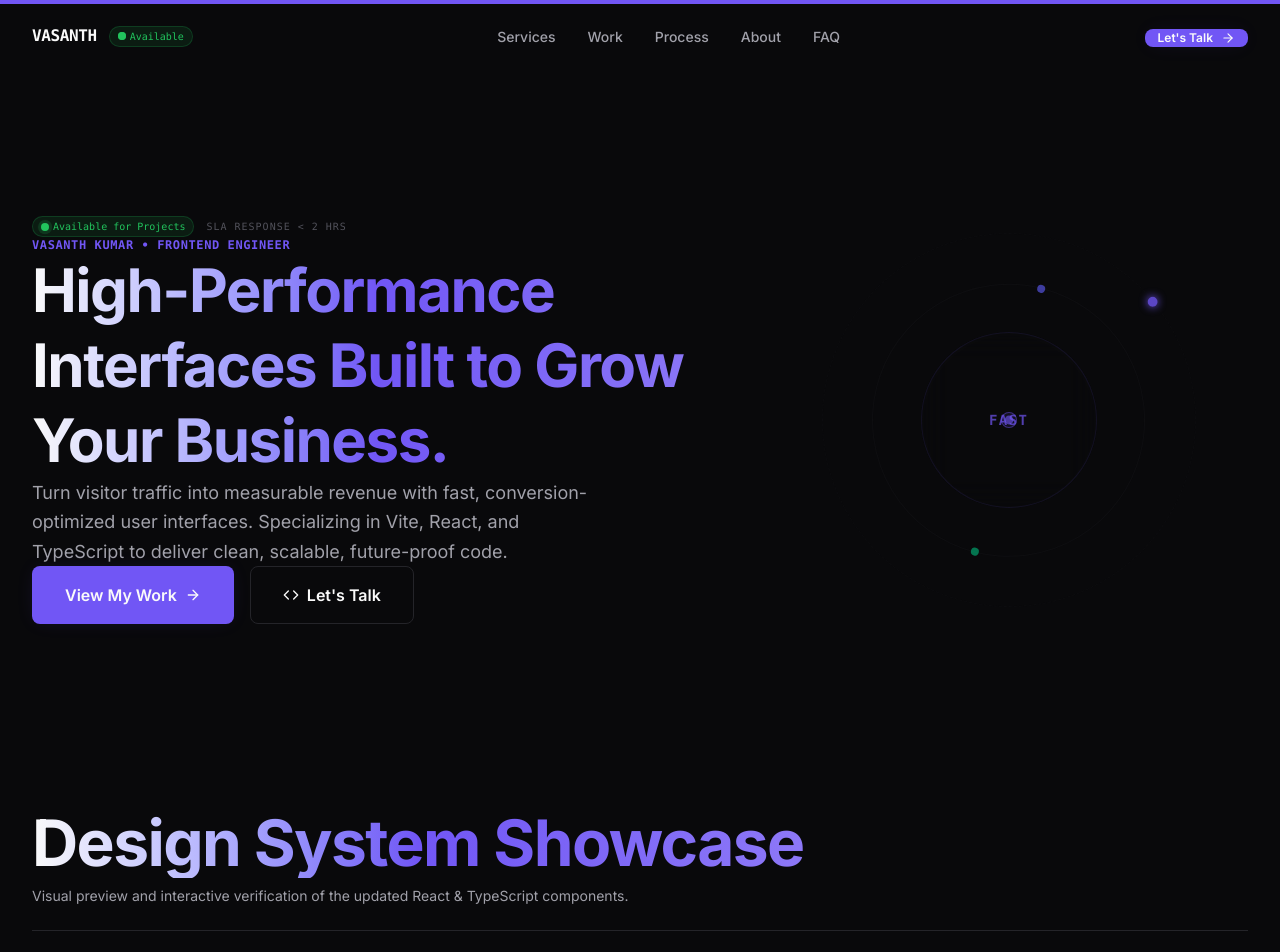
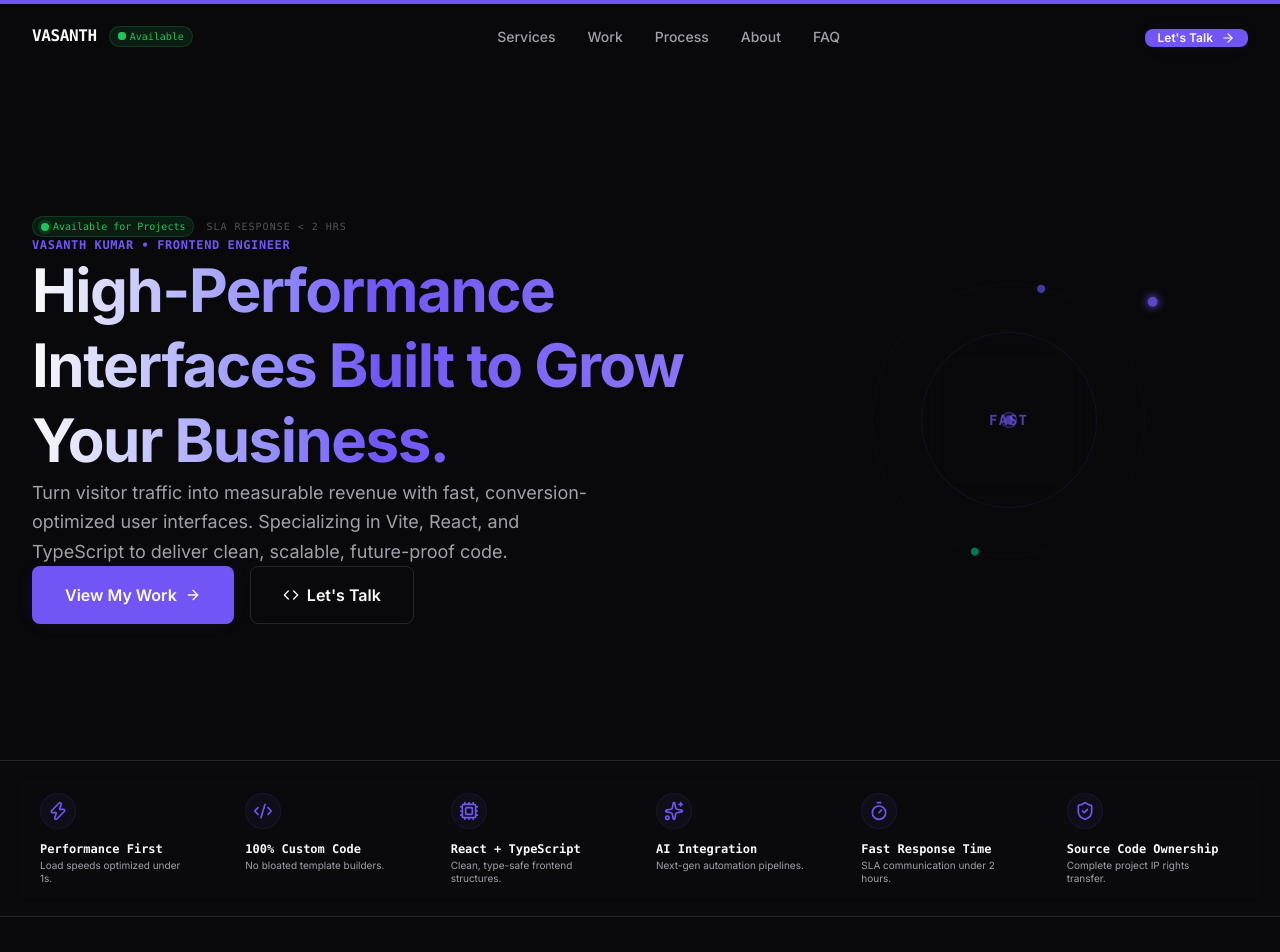
Before and after one commit to Vasanth-Vj/vasanth-portfolio., a React (Vite) app: page / in a window 1280 px wide. Shown: the top 952 px of the page. Built offline with nearby package versions, Linux system fonts and the light colour scheme.

Commit message:
feat(home): implement TrustRibbon component with 6 credibility indicators and visual icons

```diff
--- a/src/App.tsx
+++ b/src/App.tsx
@@ -11,6 +11,7 @@ import { Input } from './components/ui/Input';
 import { Textarea } from './components/ui/Textarea';
 import { Mail, ArrowRight, User } from 'lucide-react';
 import { Hero } from './components/sections/Hero';
+import { TrustRibbon } from './components/sections/TrustRibbon';
 
 function App() {
   const [loading, setLoading] = React.useState(false);
@@ -27,6 +28,9 @@ function App() {
       <MainLayout>
         {/* Render newly implemented Hero Section */}
         <Hero />
+
+        {/* Render newly implemented Trust Ribbon */}
+        <TrustRibbon />
 
         <Container className="py-space-12">
           <div className="border-b border-border-muted pb-space-6 mb-space-8">
--- /dev/null
+++ b/src/components/sections/TrustRibbon.tsx
@@ -0,0 +1,79 @@
+import React from 'react';
+import { Zap, Code2, Cpu, Sparkles, Timer, ShieldCheck } from 'lucide-react';
+import { Container } from '../ui/Container';
+import { motion } from 'framer-motion';
+
+interface TrustIndicator {
+  label: string;
+  description: string;
+  icon: React.ReactNode;
+}
+
+const trustIndicators: TrustIndicator[] = [
+  {
+    label: 'Performance First',
+    description: 'Load speeds optimized under 1s.',
+    icon: <Zap className="w-5 h-5 text-accent-primary" />,
+  },
+  {
+    label: '100% Custom Code',
+    description: 'No bloated template builders.',
+    icon: <Code2 className="w-5 h-5 text-accent-primary" />,
+  },
+  {
+    label: 'React + TypeScript',
+    description: 'Clean, type-safe frontend structures.',
+    icon: <Cpu className="w-5 h-5 text-accent-primary" />,
+  },
+  {
+    label: 'AI Integration',
+    description: 'Next-gen automation pipelines.',
+    icon: <Sparkles className="w-5 h-5 text-accent-primary" />,
+  },
+  {
+    label: 'Fast Response Time',
+    description: 'SLA communication under 2 hours.',
+    icon: <Timer className="w-5 h-5 text-accent-primary" />,
+  },
+  {
+    label: 'Source Code Ownership',
+    description: 'Complete project IP rights transfer.',
+    icon: <ShieldCheck className="w-5 h-5 text-accent-primary" />,
+  },
+];
+
+export const TrustRibbon: React.FC = () => {
+  return (
+    <div className="relative border-y border-border-muted bg-bg-secondary/40 backdrop-blur-md py-space-6 overflow-hidden">
+      <Container>
+        <div className="grid grid-cols-2 md:grid-cols-3 lg:grid-cols-6 gap-space-6 lg:gap-space-4 items-stretch justify-items-center">
+          {trustIndicators.map((item) => (
+            <motion.div
+              key={item.label}
+              whileHover={{ y: -2 }}
+              transition={{ type: 'spring', stiffness: 300, damping: 15 }}
+              className="flex flex-col items-center lg:items-start text-center lg:text-left gap-space-2 p-space-2 rounded-lg hover:bg-bg-primary/30 transition-colors duration-150 w-full"
+            >
+              {/* Icon Container */}
+              <div className="flex items-center justify-center w-9 h-9 rounded-full bg-accent-primary/5 border border-accent-primary/10 mb-space-1">
+                {item.icon}
+              </div>
+
+              {/* Title & Desc */}
+              <div className="flex flex-col gap-0.5">
+                <span className="font-mono text-xs font-semibold text-text-primary">
+                  {item.label}
+                </span>
+                <span className="text-[10px] text-text-secondary leading-tight max-w-[150px]">
+                  {item.description}
+                </span>
+              </div>
+            </motion.div>
+          ))}
+        </div>
+      </Container>
+    </div>
+  );
+};
+
+export default TrustRibbon;
```
